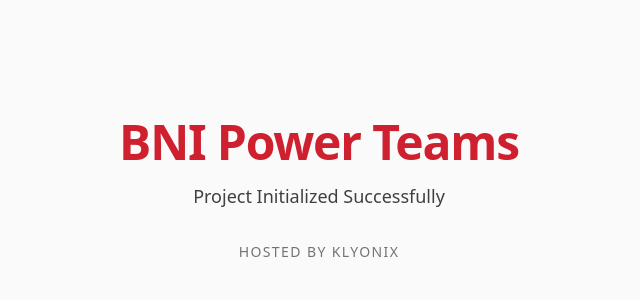
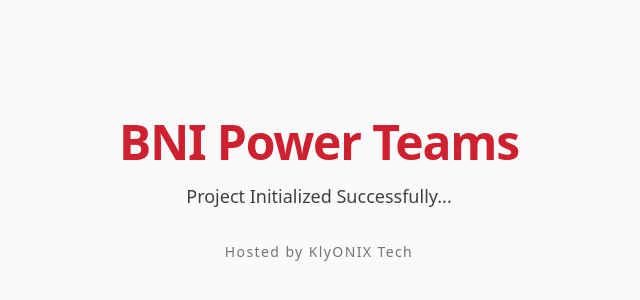
Before and after one commit to klyonix/bni-chapter-platform, a Next.js app: page / in a window 1280 px wide. Shown: the part 210-510 px from the top of the page, without its empty margins (321-961 px from the left). Built offline with nearby package versions, Linux system fonts and the light colour scheme; no server answers.

Commit message:
Update project initialization message and hosting info

```diff
--- a/src/app/page.tsx
+++ b/src/app/page.tsx
@@ -6,10 +6,10 @@
           BNI Power Teams
         </h1>
         <p className="mt-4 text-lg font-medium text-neutral-700">
-          Project Initialized Successfully
+          Project Initialized Successfully...
         </p>
-        <p className="mt-8 text-sm uppercase tracking-widest text-neutral-500">
-          Hosted by KlyONIX
+        <p className="mt-8 text-sm tracking-widest text-neutral-500">
+          Hosted by KlyONIX Tech
         </p>
       </div>
     </main>
```
